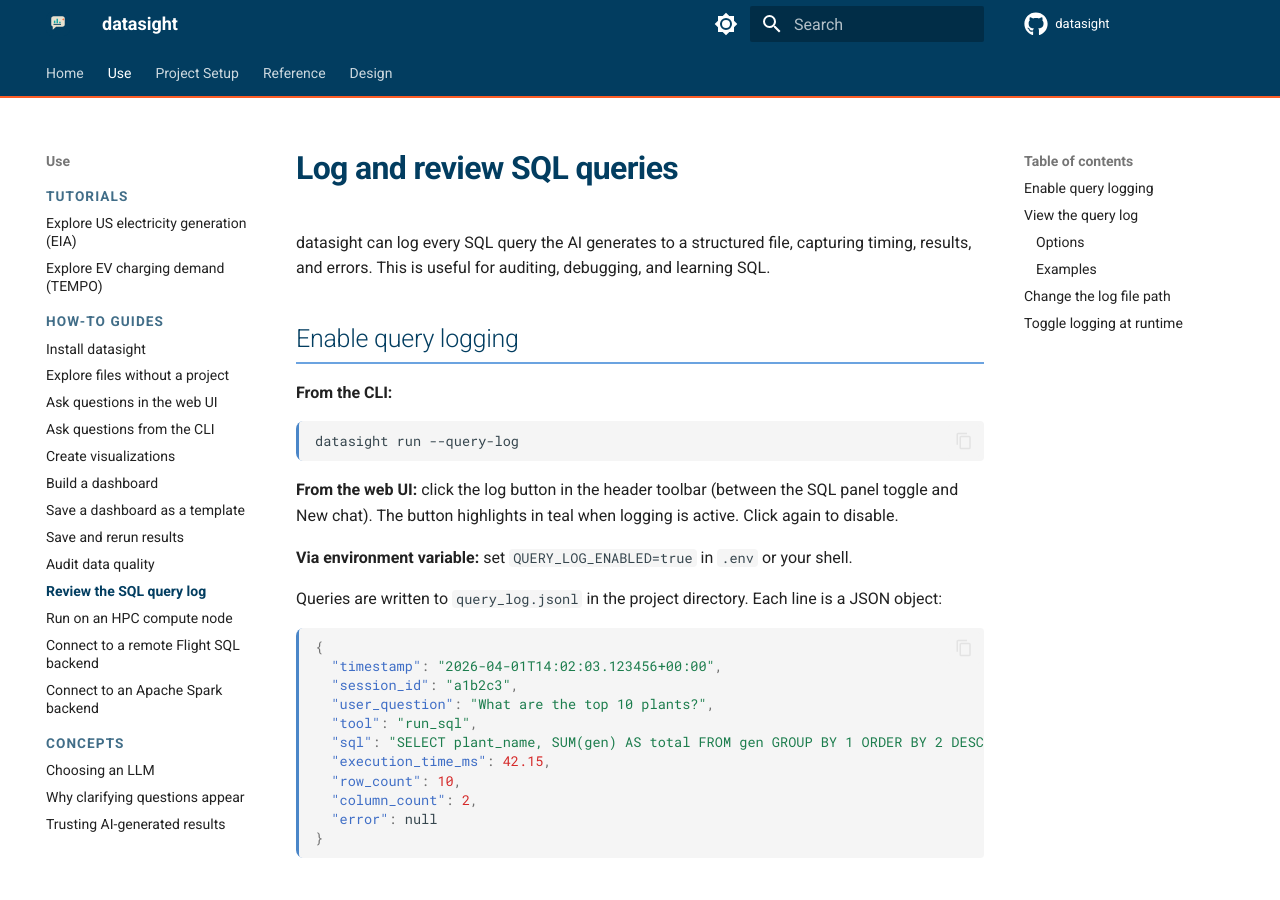
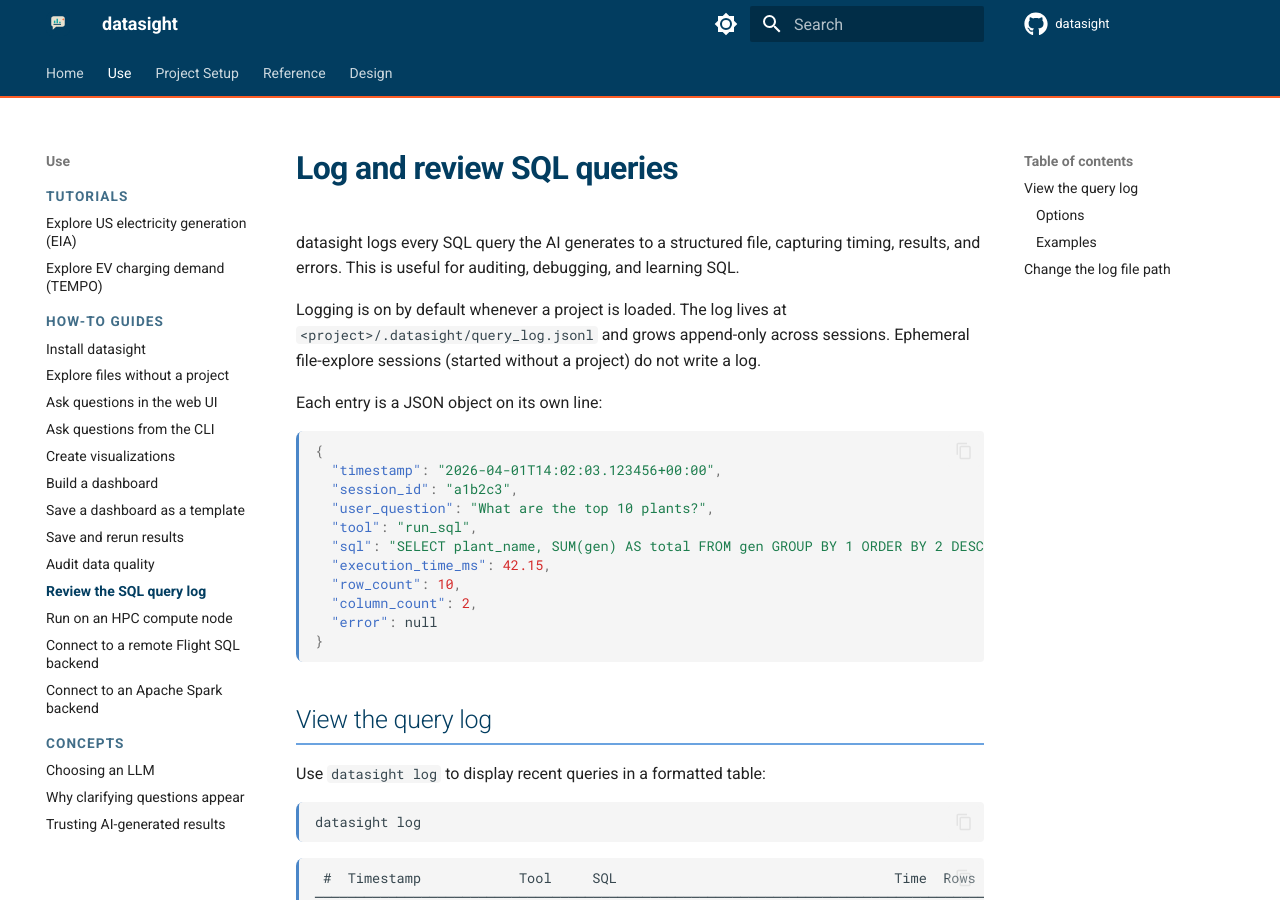
Before and after one commit to dsgrid/datasight, an MkDocs documentation site: the page built from docs/use/how-to/review-query-log.md, in a window 1280 px wide and 900 px high. Built offline with MkDocs 1.6.1 and Material for MkDocs 9.7.7, drawn with Linux system fonts in a browser that asks for light colours; comment, search, counter and statistics services are not loaded; some of the changed text lies outside the part shown.

Commit message:
Address Copilot feedback on query-log docs
The query-log documentation drifted from implementation:
- QUERY_LOG_ENABLED is declared in settings.py but never read; the
  QueryLogger is always created for project sessions.
- The default log path is <project>/.datasight/query_log.jsonl, not
  ./query_log.jsonl.
- The "Log button" in the header toolbar reference and the
  --query-log CLI flag mentioned in the how-to don't exist in code.

Update the docs to describe actual behavior: logging is on by default
for project sessions, the file lives under .datasight/, and the path
can be overridden with QUERY_LOG_PATH. Drop the fictional toggle
references.

Co-Authored-By: Claude Opus 4.7 <noreply@anthropic.com>

````diff
--- a/docs/use/how-to/review-query-log.md
+++ b/docs/use/how-to/review-query-log.md
@@ -1,26 +1,15 @@
 # Log and review SQL queries
 
-datasight can log every SQL query the AI generates to a structured file,
-capturing timing, results, and errors. This is useful for auditing, debugging,
-and learning SQL.
+datasight logs every SQL query the AI generates to a structured file,
+capturing timing, results, and errors. This is useful for auditing,
+debugging, and learning SQL.
 
-## Enable query logging
+Logging is on by default whenever a project is loaded. The log lives at
+`<project>/.datasight/query_log.jsonl` and grows append-only across
+sessions. Ephemeral file-explore sessions (started without a project) do
+not write a log.
 
-**From the CLI:**
-
-```bash
-datasight run --query-log
-```
-
-**From the web UI:** click the log button in the header toolbar (between
-the SQL panel toggle and New chat). The button highlights in teal when
-logging is active. Click again to disable.
-
-**Via environment variable:** set `QUERY_LOG_ENABLED=true` in `.env` or
-your shell.
-
-Queries are written to `query_log.jsonl` in the project directory. Each line
-is a JSON object:
+Each entry is a JSON object on its own line:
 
 ```json
 {
@@ -95,13 +84,8 @@ datasight log --project-dir ./my-project
 
 ## Change the log file path
 
-By default the log writes to `query_log.jsonl` in the project directory.
-Override with the `QUERY_LOG_PATH` environment variable:
+Override the default path with the `QUERY_LOG_PATH` environment variable:
 
 ```bash
-QUERY_LOG_PATH=/var/log/datasight/queries.jsonl datasight run --query-log
+QUERY_LOG_PATH=/var/log/datasight/queries.jsonl datasight run
 ```
-
-## Toggle logging at runtime
-
-The web UI button toggles logging without restarting the server.
````
Also changed, not shown: docs/reference/configuration.md (+2 -4 lines), docs/reference/web-ui.md (+0 -1 lines).
